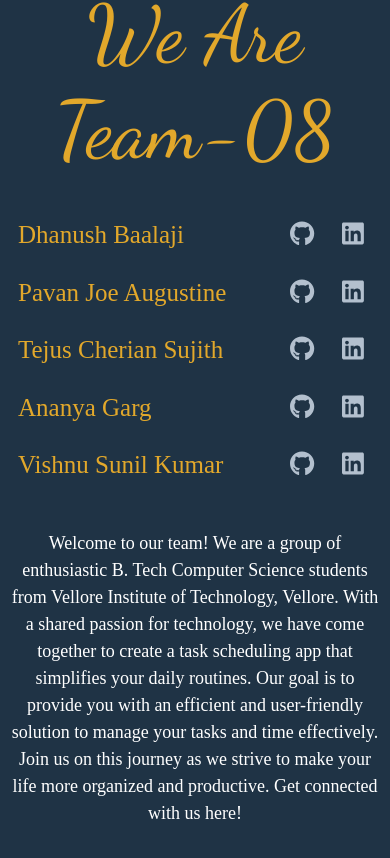
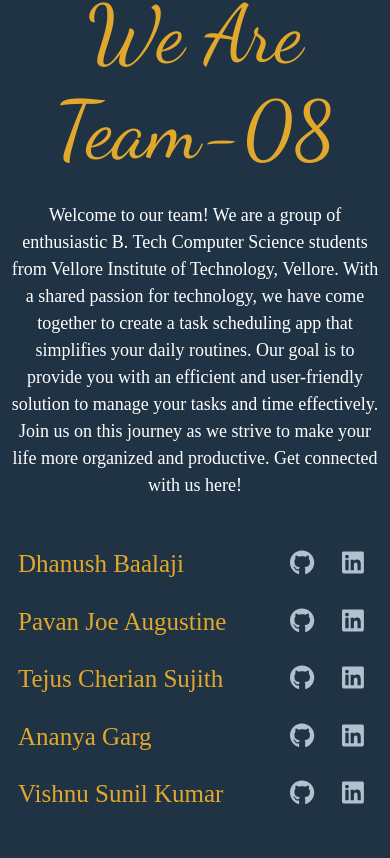
Before and after one commit to pavanjoe/TaskScheduler, a React (Create React App) app: page / in a window 390 px wide. Shown: the part 2304-3162 px from the top of the page. Built offline with nearby package versions, Linux system fonts and the light colour scheme; no server answers.

Commit message:
fix: about us responsiveness

```diff
--- a/src/components/AboutUs.js
+++ b/src/components/AboutUs.js
@@ -35,7 +35,7 @@ function AboutUs() {
         className={`centered-div fade-in-element ${isAboutUsVisible ? 'visible' : ''} d-flex flex-row flex-wrap justify-content-center align-items-center`}
         ref={aboutUsRef}
       >
-        <div className="team-members col-lg-3 col-md-6 col-12">
+        <div className="team-members col-lg-3 col-md-6 col-12 order-md-0 order-2">
           <table>
             <tbody>
                 <tr>
@@ -66,8 +66,8 @@ function AboutUs() {
             </tbody>
             </table>
         </div>
-        <div className='col-lg-1 col-0'></div>
-        <div className='team-intro col-lg-4 col-md-6 col-12 text-center'>
+        <div className='col-lg-1 col-0 order-1'></div>
+        <div className='team-intro col-lg-4 col-md-6 col-12 text-center order-md-2 order-0'>
           <p className='intro mt-3'>Welcome to our team! We are a group of enthusiastic B. Tech Computer Science students from Vellore Institute of Technology,
             Vellore. With a shared passion for technology, we have come together to create a task scheduling app that simplifies your
             daily routines. Our goal is to provide you with an efficient and user-friendly solution to manage your tasks and time
```
